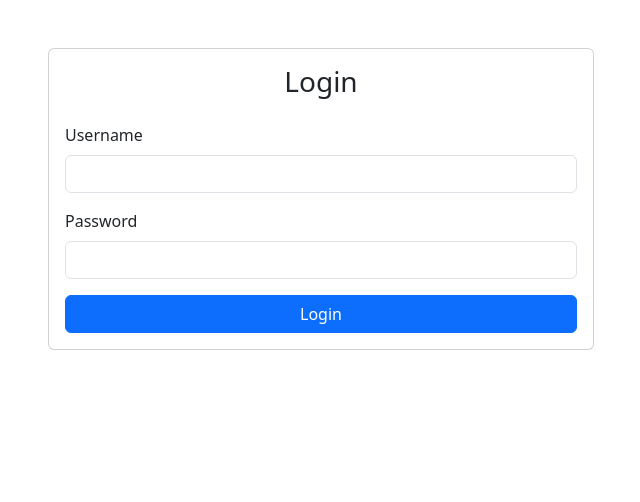
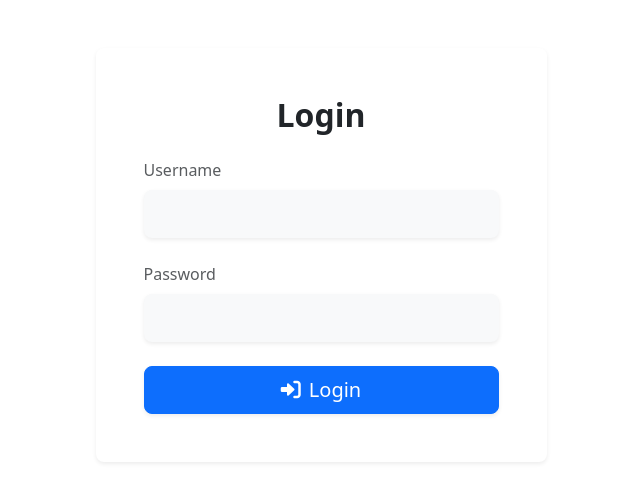
Before and after one commit to MACantara/TriviaByte, a Flask app: page /auth/login in a window 1280 px wide. Shown: the part 56-558 px from the top of the page, without its empty margins (319-959 px from the left). Run offline with Flask 3, Linux system fonts and the light colour scheme; parts of the project's set-up code (start-up, migrations or seed data) failed here and were passed over.

Commit message:
Enhance login UI with improved layout, styling, and button design

```diff
--- a/templates/auth/login.html
+++ b/templates/auth/login.html
@@ -2,20 +2,24 @@
 
 {% block content %}
 <div class="row justify-content-center">
-    <div class="col-md-6">
-        <div class="card">
-            <div class="card-body">
-                <h3 class="card-title text-center mb-4">Login</h3>
+    <div class="col-md-5">
+        <div class="card border-0 shadow-sm rounded-3">
+            <div class="card-body p-4 p-md-5">
+                <h2 class="fw-bold text-center mb-4">Login</h2>
                 <form method="POST">
-                    <div class="mb-3">
-                        <label for="username" class="form-label">Username</label>
-                        <input type="text" class="form-control" id="username" name="username" required>
+                    <div class="mb-4">
+                        <label for="username" class="form-label text-muted fw-medium">Username</label>
+                        <input type="text" class="form-control form-control-lg bg-light border-0 shadow-sm"
+                               id="username" name="username" required>
                     </div>
-                    <div class="mb-3">
-                        <label for="password" class="form-label">Password</label>
-                        <input type="password" class="form-control" id="password" name="password" required>
+                    <div class="mb-4">
+                        <label for="password" class="form-label text-muted fw-medium">Password</label>
+                        <input type="password" class="form-control form-control-lg bg-light border-0 shadow-sm"
+                               id="password" name="password" required>
                     </div>
-                    <button type="submit" class="btn btn-primary w-100">Login</button>
+                    <button type="submit" class="btn btn-primary btn-lg w-100 shadow-sm">
+                        <i class="fas fa-sign-in-alt me-2"></i>Login
+                    </button>
                 </form>
             </div>
         </div>
```
